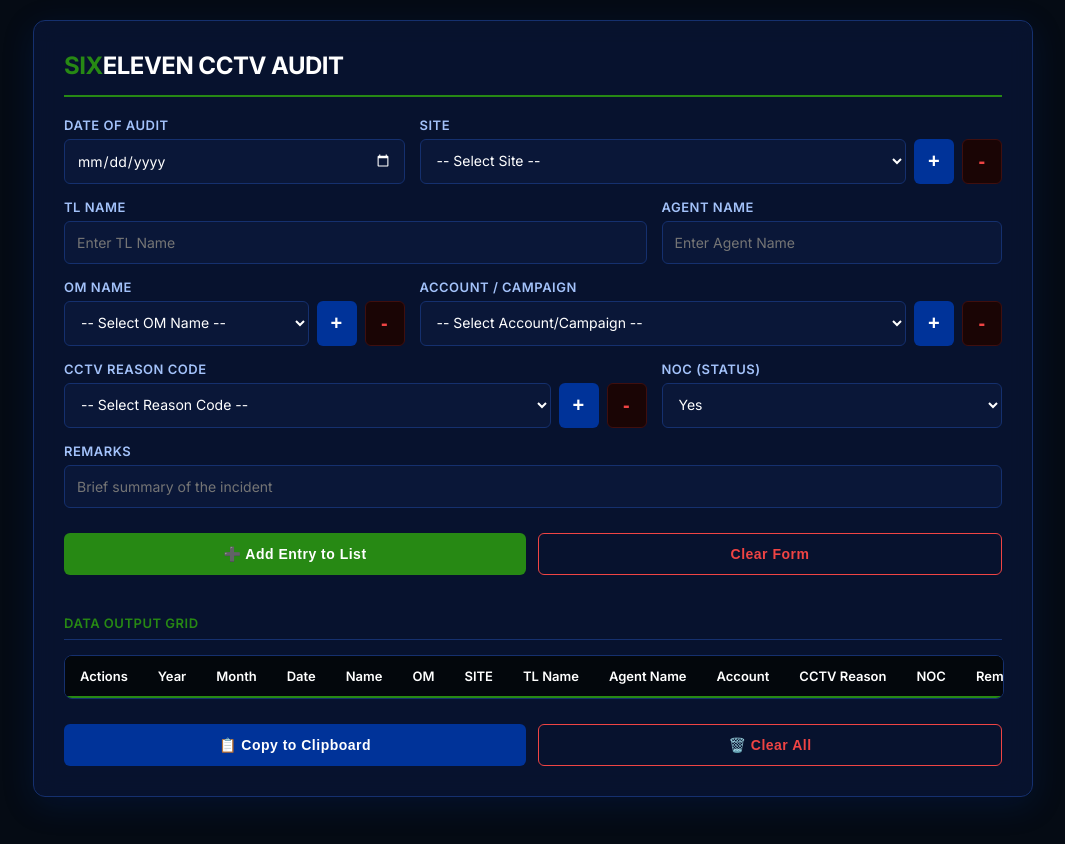
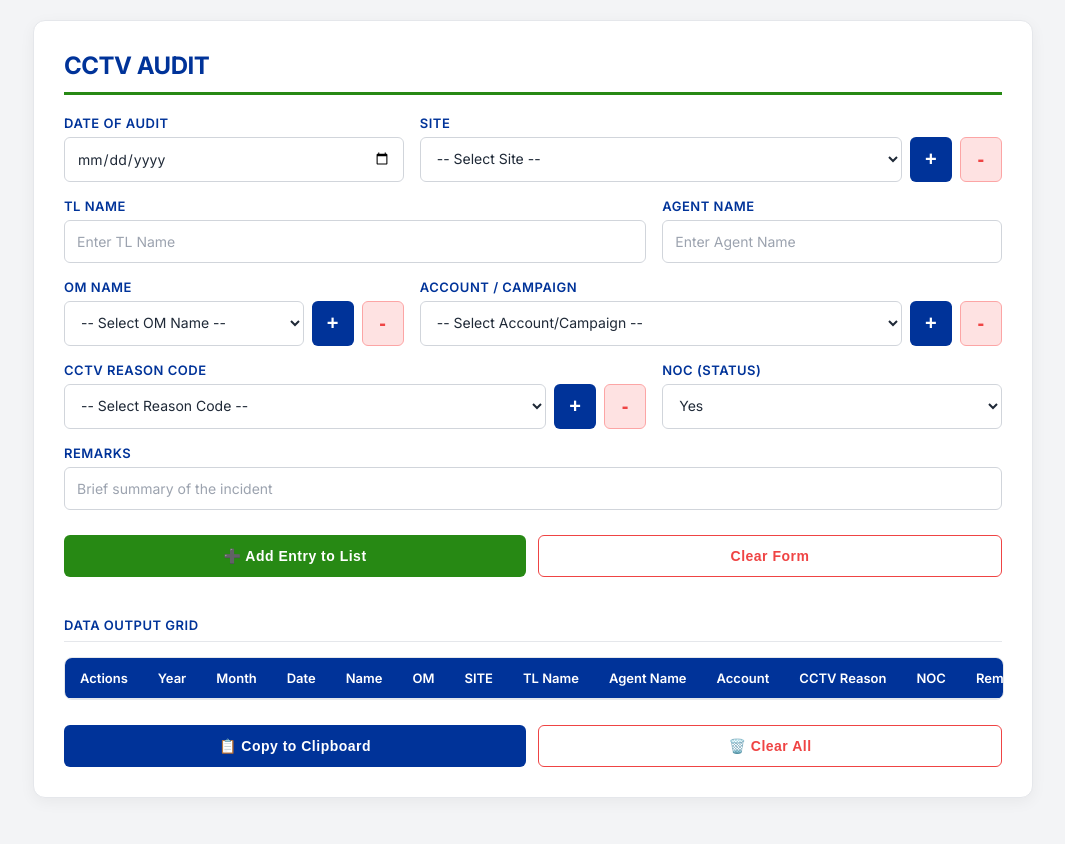
Before and after one commit to milesnavarez30-eng/audit-report, a plain HTML site: page index.html in a window 1280 px wide. Shown: the whole page, without its empty margins (107-1172 px from the left). Drawn offline with Linux system fonts and the light colour scheme.

Commit message:
Update index.html

```diff
--- a/index.html
+++ b/index.html
@@ -3,26 +3,28 @@
 <head>
     <meta charset="UTF-8">
     <meta name="viewport" content="width=device-width, initial-scale=1.0, maximum-scale=1.0, user-scalable=no">
-    <title>CCTV Audit Generator</title>
+    <title>CCTV Audit</title>
 
     <!-- Import Inter Font -->
     <link rel="preconnect" href="https://fonts.googleapis.com">
     <link rel="preconnect" href="https://fonts.gstatic.com" crossorigin>
-    <link href="https://fonts.googleapis.com/css2?family=Inter:wght@400;600;700&display=swap" rel="stylesheet">
+    <link href="https://fonts.googleapis.com/css2?family=Inter:wght@400;500;600;700&display=swap" rel="stylesheet">
 
     <style>
         :root {
-            /* Six Eleven Brand Colors */
-            --bg-color: #050b14; /* Deep Navy Background */
-            --container-bg: rgba(9, 21, 51, 0.85); /* Slightly lighter Navy */
-            --text-color: #e0e0e0;
-            --label-color: #a3c2fa; /* Light Blue for readability */
-            --input-bg: #0a1738;
-            --input-border: #15306e; /* Medium Blue Border */
-            --primary-color: #278914; /* Six Eleven Green */
-            --primary-hover: #32b519;
-            --secondary-color: #003399; /* Six Eleven Blue */
-            --border-color: #15306e;
+            /* Clean White & Brand Colors */
+            --bg-color: #f3f4f6; /* Very light gray for the page background so the white form pops */
+            --container-bg: #ffffff; /* Pure white form */
+            --text-color: #1f2937; /* Dark gray/black for reading */
+            --label-color: #003399; /* Navy Blue for labels */
+            --input-bg: #ffffff; /* White inside text boxes */
+            --input-border: #d1d5db; /* Light gray border for text boxes */
+
+            --primary-color: #278914; /* Brand Green */
+            --primary-hover: #207110;
+            --secondary-color: #003399; /* Brand Navy Blue */
+            --border-color: #e5e7eb; /* Light border line */
+
             --danger-bg: #ef4444;
             --success-bg: #10b981;
             --warning-bg: #f59e0b;
@@ -41,34 +43,28 @@
 
         .container {
             background: var(--container-bg);
-            backdrop-filter: blur(12px);
-            -webkit-backdrop-filter: blur(12px);
             padding: 30px;
             border-radius: 12px;
             border: 1px solid var(--border-color);
-            box-shadow: 0 8px 32px rgba(0, 51, 153, 0.2); /* Blue shadow */
+            box-shadow: 0 4px 15px rgba(0, 0, 0, 0.05); /* Clean, soft shadow */
             margin-bottom: 30px;
         }
 
         h2 {
             margin-top: 0;
-            color: #ffffff;
-            border-bottom: 2px solid var(--primary-color);
-            padding-bottom: 15px;
+            color: var(--secondary-color); /* Navy Blue */
+            border-bottom: 3px solid var(--primary-color); /* Green line under title */
+            padding-bottom: 12px;
             font-weight: 700;
             letter-spacing: -0.5px;
             text-transform: uppercase;
-        }
-
-        h2 span {
-            color: var(--primary-color);
         }
 
         /* Desktop: Asymmetric Grid Layout */
         .form-grid {
             display: grid;
             grid-template-columns: 1.5fr 1fr 1.5fr;
-            gap: 15px;
+            gap: 16px;
         }
 
         .field-date { grid-column: 1 / 2; }
@@ -100,20 +96,25 @@
             width: 100%;
             padding: 12px;
             background-color: var(--input-bg);
-            color: #ffffff;
+            color: var(--text-color);
             border: 1px solid var(--input-border);
-            border-radius: 6px;
+            border-radius: 6px; /* Slightly rounded */
             box-sizing: border-box;
             font-family: inherit;
             font-size: 14px;
-            transition: all 0.3s ease;
-            color-scheme: dark;
+            transition: all 0.2s ease;
         }
 
+        input::placeholder {
+            color: #9ca3af;
+        }
+
+        /* LINYA LANG MAG GREEN KAPAG CLINICK, PUTI SA LOOB */
         input:focus, select:focus {
             outline: none;
             border-color: var(--primary-color);
-            box-shadow: 0 0 12px rgba(39, 137, 20, 0.4); /* Green glow */
+            box-shadow: 0 0 0 3px rgba(39, 137, 20, 0.15); /* Soft green glow outside */
+            background-color: #ffffff;
         }
 
         .button-group {
@@ -137,30 +138,28 @@
         }
         button:hover {
             background-color: var(--primary-hover);
-            box-shadow: 0 0 15px rgba(39, 137, 20, 0.5);
         }
 
         button.add-btn, button.remove-btn {
-            flex: 0 0 40px;
+            flex: 0 0 42px;
             padding: 0;
             font-size: 20px;
             border-radius: 6px;
-            border: 1px solid var(--input-border);
             display: flex;
             align-items: center;
             justify-content: center;
         }
         button.add-btn { background-color: var(--secondary-color); color: #ffffff; border: none; }
-        button.add-btn:hover { background-color: #0044cc; }
+        button.add-btn:hover { background-color: #002266; }
 
-        button.remove-btn { background-color: #1a0505; color: var(--danger-bg); border-color: #3f0f0f; }
-        button.remove-btn:hover { background-color: #2a0808; border-color: var(--danger-bg); }
+        button.remove-btn { background-color: #fee2e2; color: var(--danger-bg); border: 1px solid #fca5a5; }
+        button.remove-btn:hover { background-color: var(--danger-bg); color: #ffffff; border-color: var(--danger-bg); }
 
         button.clear-btn { background-color: transparent; border: 1px solid var(--danger-bg); color: var(--danger-bg); }
-        button.clear-btn:hover { background-color: var(--danger-bg); color: #fff; box-shadow: 0 0 15px rgba(239, 68, 68, 0.4); }
+        button.clear-btn:hover { background-color: var(--danger-bg); color: #fff; }
 
         button.copy-btn { background-color: var(--secondary-color); }
-        button.copy-btn:hover { background-color: #0044cc; box-shadow: 0 0 15px rgba(0, 51, 153, 0.5); }
+        button.copy-btn:hover { background-color: #002266; }
 
         .action-btns {
             display: flex;
@@ -171,19 +170,19 @@
             padding: 6px 10px; font-size: 12px; flex: none; width: auto; border-radius: 4px; border: none;
         }
         button.edit-btn { background-color: var(--warning-bg); color: #000; }
-        button.edit-btn:hover { background-color: #fcd34d; }
+        button.edit-btn:hover { background-color: #d97706; color: #fff; }
         button.delete-btn { background-color: var(--danger-bg); color: white; }
-        button.delete-btn:hover { background-color: #f87171; }
+        button.delete-btn:hover { background-color: #b91c1c; }
 
         .output-section { margin-top: 40px; }
-        .output-section label { color: var(--primary-color); border-bottom: 1px solid var(--border-color); padding-bottom: 8px; margin-bottom: 15px; display: block; }
+        .output-section label { color: var(--secondary-color); border-bottom: 1px solid var(--border-color); padding-bottom: 8px; margin-bottom: 15px; display: block; }
 
         .table-container {
             width: 100%;
             max-height: 350px;
             overflow-y: auto;
             overflow-x: auto;
-            background-color: rgba(5, 11, 20, 0.9);
+            background-color: #ffffff;
             border: 1px solid var(--border-color);
             border-radius: 8px;
             margin-bottom: 15px;
@@ -191,9 +190,9 @@
         }
 
         .table-container::-webkit-scrollbar { width: 8px; height: 8px; }
-        .table-container::-webkit-scrollbar-track { background: var(--bg-color); }
-        .table-container::-webkit-scrollbar-thumb { background: var(--border-color); border-radius: 4px; }
-        .table-container::-webkit-scrollbar-thumb:hover { background: var(--primary-color); }
+        .table-container::-webkit-scrollbar-track { background: #f3f4f6; }
+        .table-container::-webkit-scrollbar-thumb { background: #d1d5db; border-radius: 4px; }
+        .table-container::-webkit-scrollbar-thumb:hover { background: #9ca3af; }
 
         table {
             width: 100%;
@@ -207,13 +206,19 @@
             white-space: nowrap;
         }
         th {
-            background-color: #03070c;
+            background-color: var(--secondary-color); /* Navy Blue Header */
             color: #ffffff;
             position: sticky;
             top: 0;
             z-index: 1;
-            border-bottom: 2px solid var(--primary-color);
             font-weight: 600;
+        }
+        /* Alternating row colors for clean look */
+        tbody tr:nth-child(even) {
+            background-color: #f9fafb;
+        }
+        tbody tr:hover {
+            background-color: #f3f4f6;
         }
         td.remarks-col {
             text-align: left;
@@ -246,7 +251,7 @@
 <body>
 
 <div class="container">
-    <h2><span>Six</span>Eleven CCTV Audit</h2>
+    <h2>CCTV Audit</h2>
 
     <div class="form-grid">
         <div class="form-group field-date">
```
